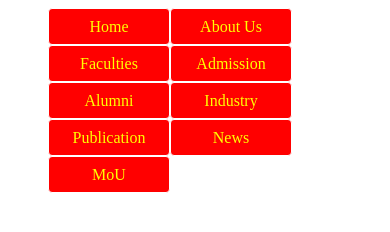
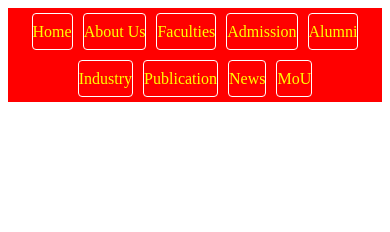
Before and after one commit to sometri/my-university, a plain HTML site: page html/menu.html in a window 390 px wide. Drawn offline with Linux system fonts and the light colour scheme.

Commit message:
Enhance menu styles with responsiveness
Added responsive styles for the menu.

```diff
--- a/css/menu.css
+++ b/css/menu.css
@@ -3,9 +3,13 @@
   background-color: red;
   color: white;
 }
+
 #menu ul {
   list-style-type: none;
+  padding: 0; /* Remove default padding */
+  margin: 0; /* Remove default margin */
 }
+
 #menu ul li {
   background-color: red;
   float: left;
@@ -17,25 +21,48 @@
   text-align: center;
   border-radius: 4px;
 }
+
 #menu ul li a {
   display: block;
   text-decoration: none;
   color: yellow;
 }
+
 #menu ul li a:hover {
   background-color: aqua;
   color: blue;
   border-radius: 4px;
 }
+
 #menu ul ul {
   display: none;
   position: absolute;
-    padding: 0; /* keep no space when hovering all ul */
+  padding: 0; /* Keep no space when hovering all ul */
 }
+
 #menu ul li:hover > ul {
   display: block;
 }
+
 #menu ul ul ul {
   margin-left: 120px;
   top: 0px;
 }
+
+/* Responsive Styles */
+@media (max-width: 768px) {
+  #menu ul {
+    display: flex;
+    flex-wrap: wrap; /* Allow items to wrap */
+    justify-content: center; /* Center the items */
+  }
+
+  #menu ul li {
+    width: auto; /* Allow width to adjust */
+    margin: 5px; /* Add some spacing between the items */
+  }
+
+  #menu ul ul {
+    position: static; /* Change dropdown position */
+  }
+}
```
Lines whose indentation alone changed are shown as unchanged.
